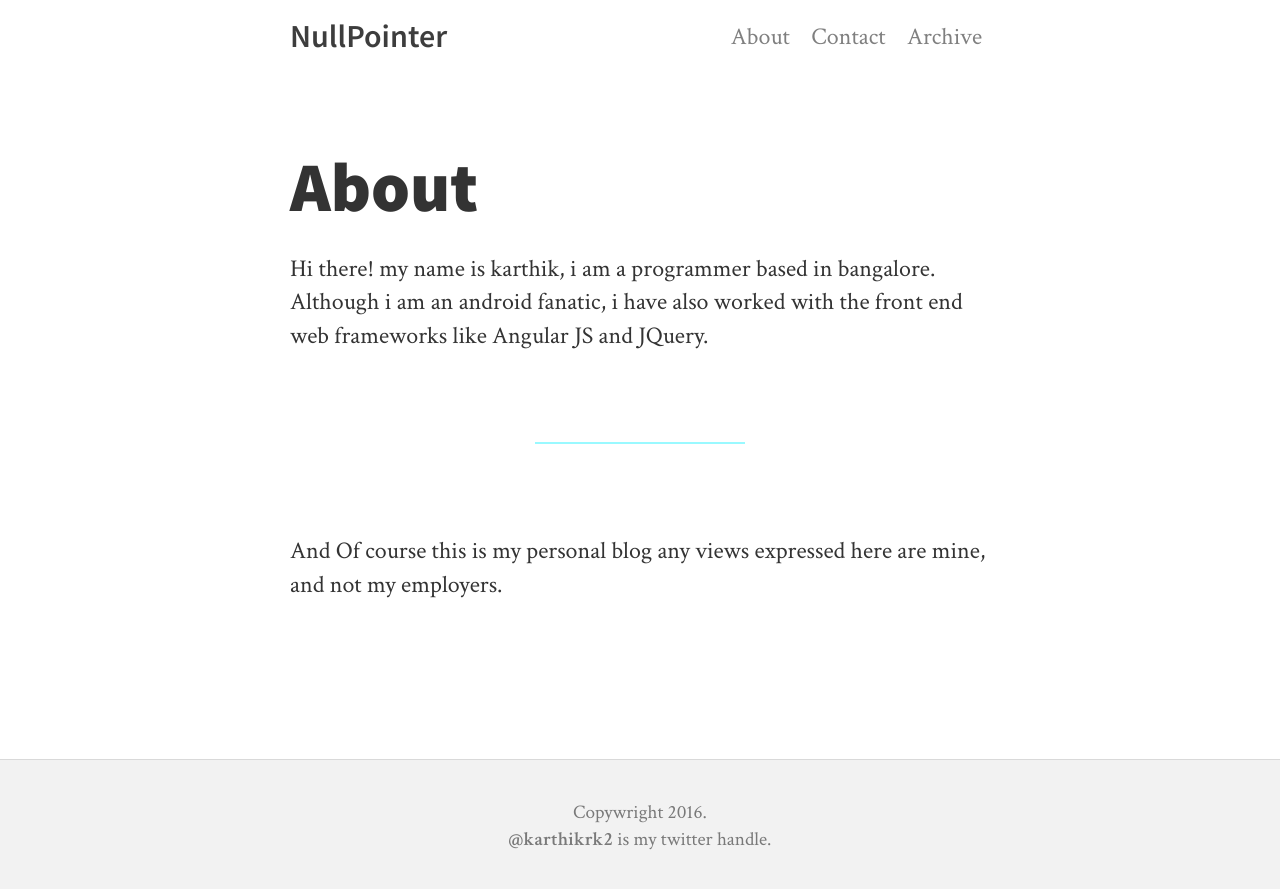
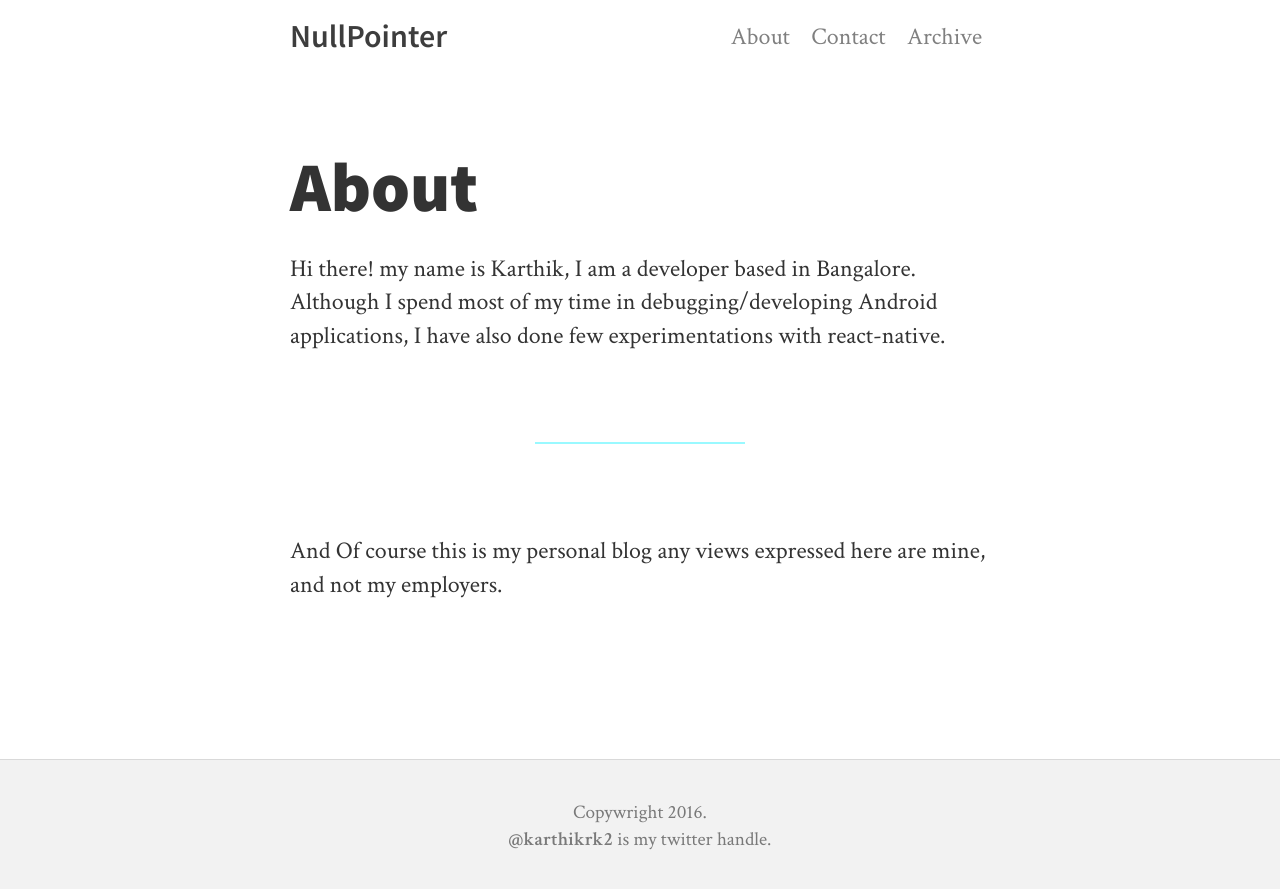
Before and after one commit to NULLPointerGuy/NULLPointerGuy.github.io, a Jekyll site: the page built from about.md, in a window 1280 px wide. Shown: the top 889 px of the page. Built offline with Jekyll 4.4.1, drawn with Linux system fonts in a browser that asks for light colours; nearby versions of some CDN libraries.

Commit message:
Update about.md

```diff
--- a/about.md
+++ b/about.md
@@ -3,8 +3,8 @@ layout: page
 title: About
 ---
 
-Hi there! my name is karthik, i am a programmer based in bangalore.
-Although i am an android fanatic, i have also worked with the front end web frameworks like Angular JS and JQuery.
+Hi there! my name is Karthik, I am a developer based in Bangalore.
+Although I spend most of my time in debugging/developing Android applications, I have also done few experimentations with react-native.
 
 ---
 
```
